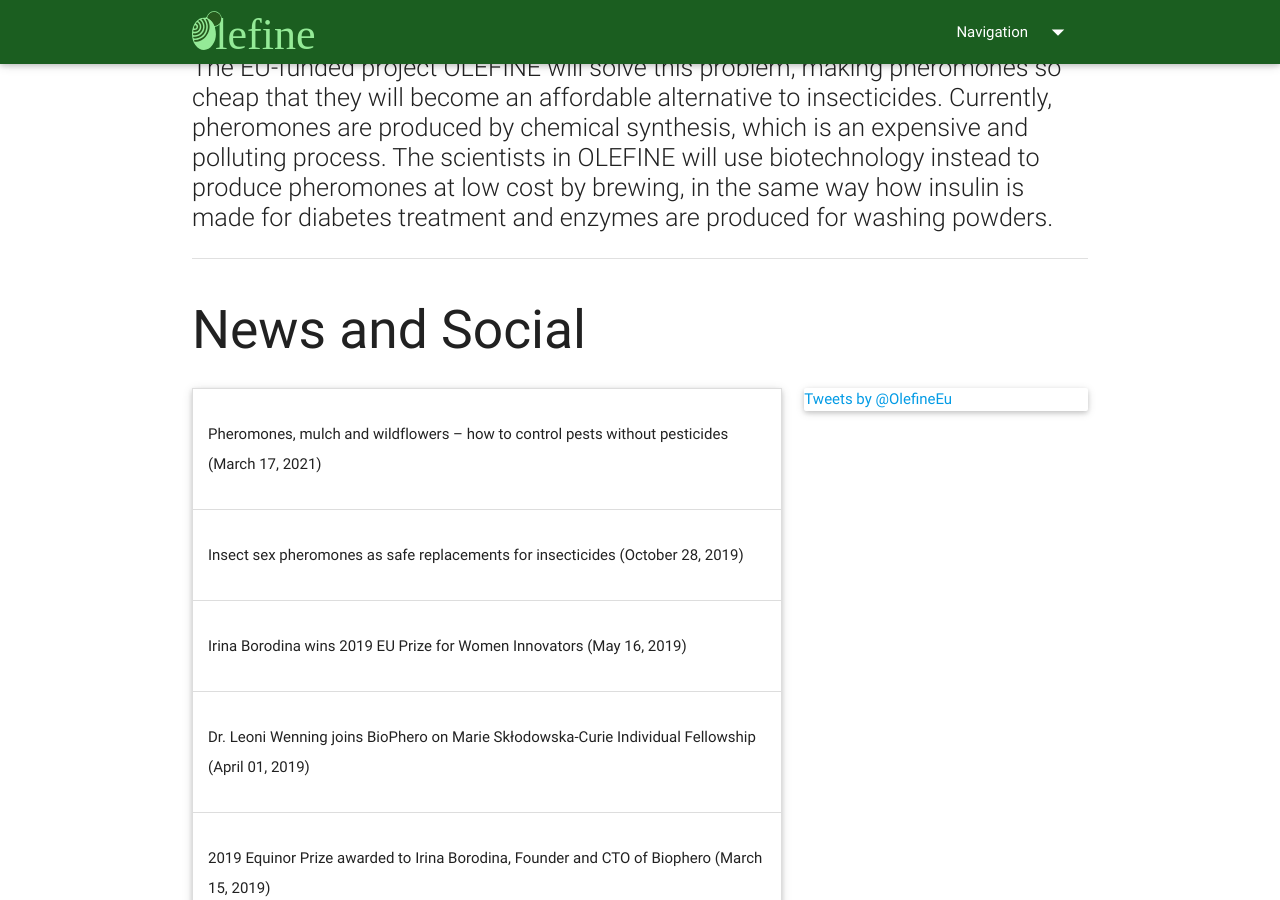
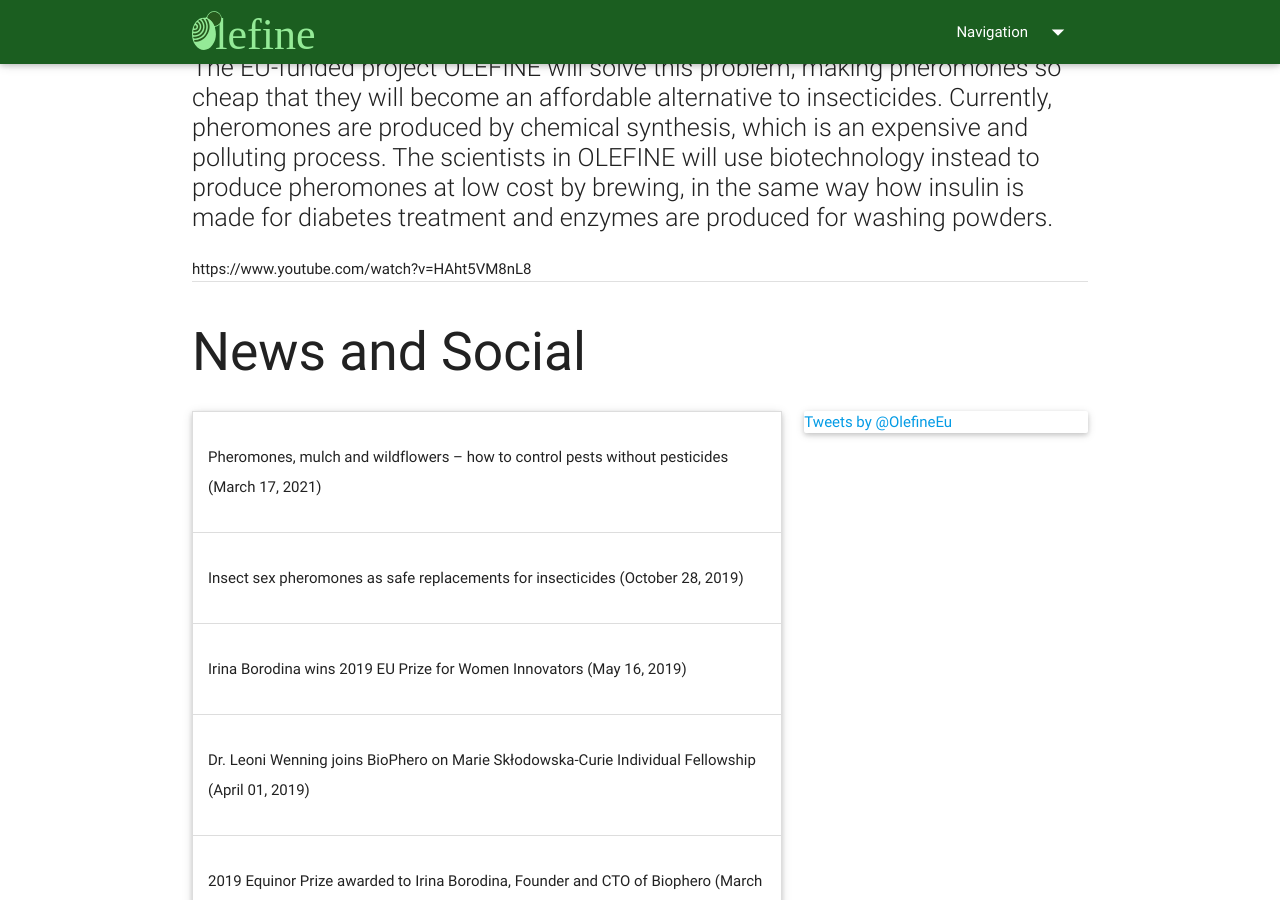
Before and after one commit to biosustain/olefine-website, a Jekyll site: the page built from index.html, in a window 1280 px wide and 900 px high, scrolled down 897 px. Built offline with Jekyll 4.4.1, drawn with Linux system fonts in a browser that asks for light colours; nearby versions of some CDN libraries; comment, search, counter and statistics services are not loaded; some of the changed lines change nothing that is shown.

Commit message:
Update about.html

```diff
--- a/_includes/about.html
+++ b/_includes/about.html
@@ -12,4 +12,4 @@
   	The EU-funded project OLEFINE will solve this problem, making pheromones so cheap that they will become an affordable alternative to insecticides. Currently, pheromones are produced by chemical synthesis, which is an expensive and polluting process. The scientists in OLEFINE will use biotechnology instead to produce pheromones at low cost by brewing, in the same way how insulin is made for diabetes treatment and enzymes are produced for washing powders.
   </p>
 
-</div>
+</div>https://www.youtube.com/watch?v=HAht5VM8nL8
```
